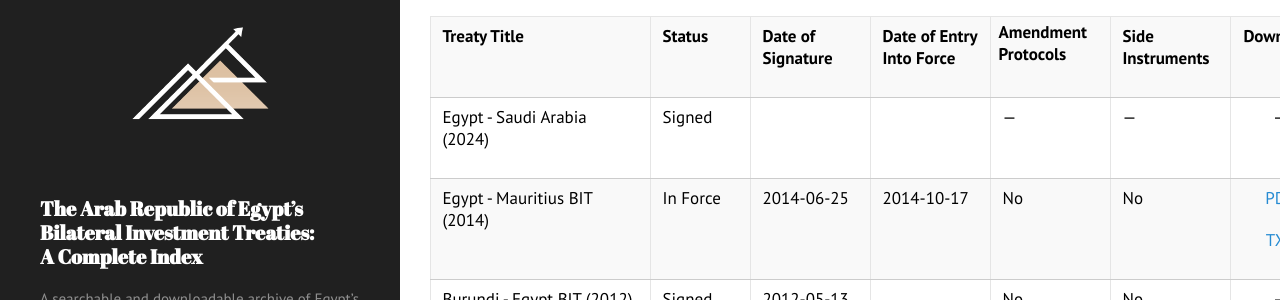
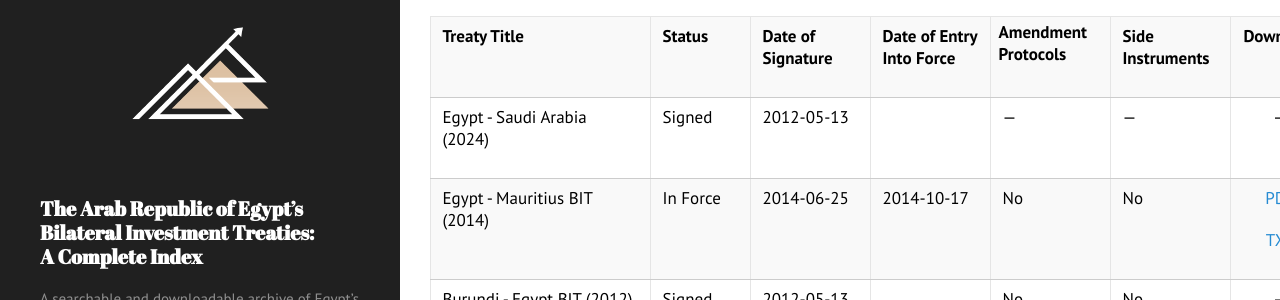
Before and after one commit to ayahamza1/MENABITs, a Jekyll site: the page built from index.md, in a window 1280 px wide and 900 px high. Shown: the part 284-584 px from the top of the window. Built offline with Jekyll 4.4.1, drawn with Linux system fonts in a browser that asks for light colours; our own code applies the rules of GitHub Pages for plain Markdown files.

Commit message:
Update index.md

```diff
--- a/index.md
+++ b/index.md
@@ -43,7 +43,7 @@ This index includes a database of cleaned or transcribed treaty texts, each with
 <p class="p3"><span class="s1">Signed</span></p>
 </td>
 <td class="td10" valign="top" style="padding: 8px 12px; min-width: 140px;">
-<p class="p5"><span class="s1"></span><br/></p>
+<p class="p3"><span class="s1">2012-05-13</span></p>
 </td>
 <td class="td11" valign="top" style="padding: 8px 12px; min-width: 140px;">
 <p class="p5"><span class="s1"></span><br/></p>
```
